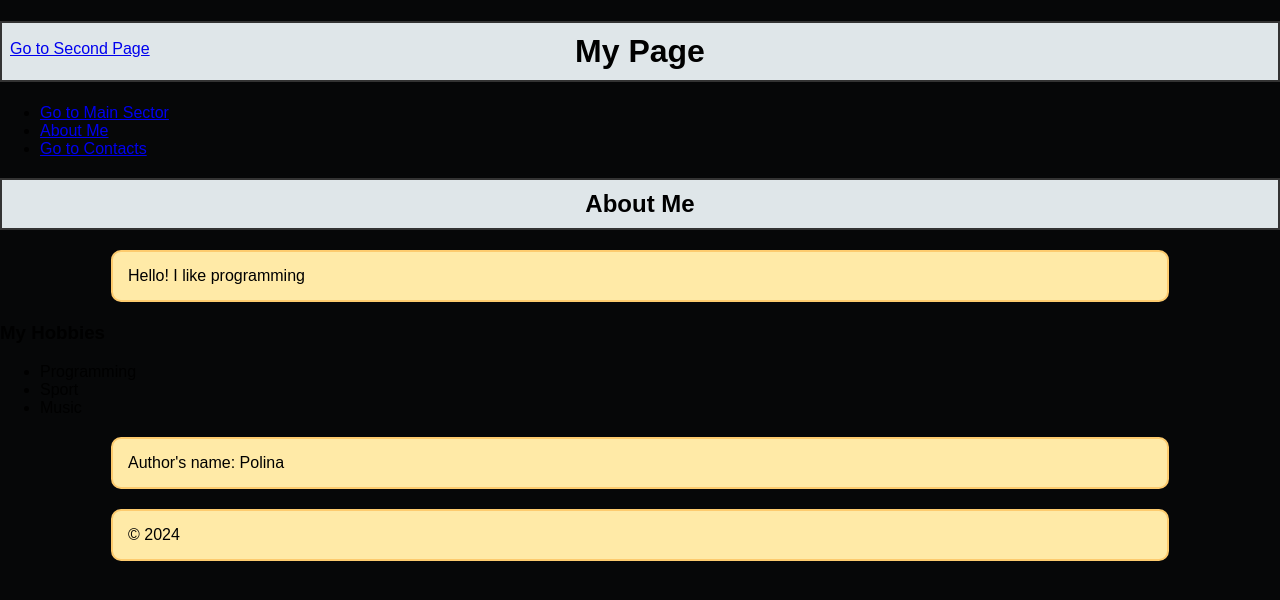
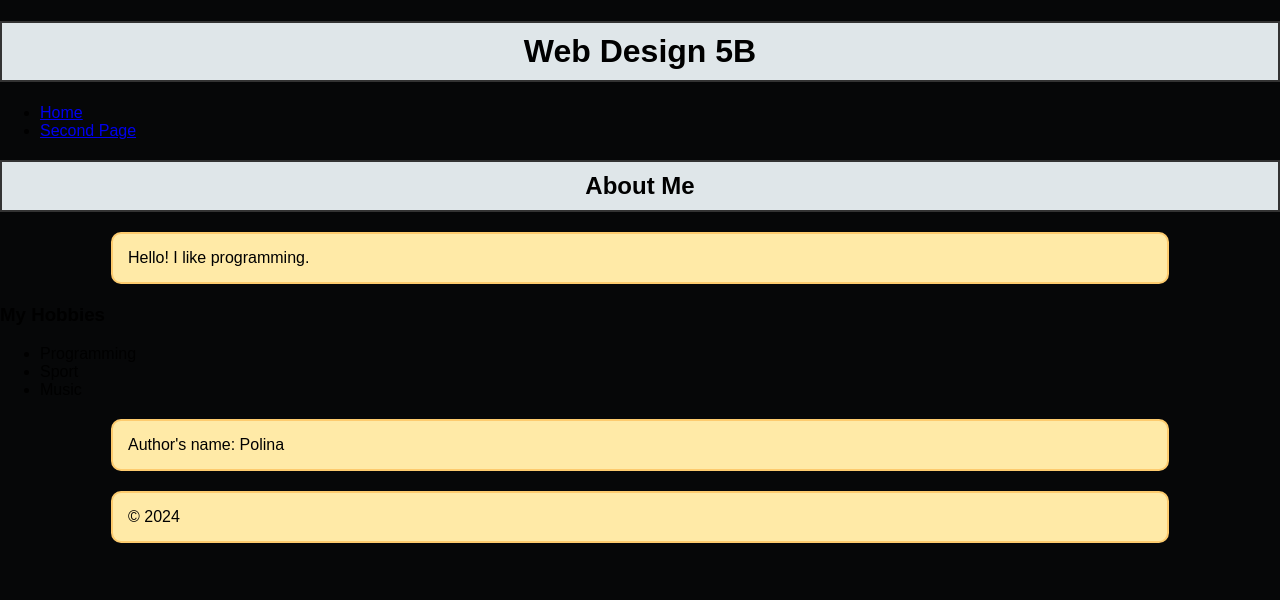
Before and after one commit to PolyaStep/PolyaStep.github.io, a plain HTML site: page index.html in a window 1280 px wide. Drawn offline with Linux system fonts and the light colour scheme.

Commit message:
Add files via upload

```diff
--- a/index.html
+++ b/index.html
@@ -4,35 +4,36 @@
     <link rel="stylesheet" href="styles.css">
     <meta charset="UTF-8">
     <meta name="viewport" content="width=device-width, initial-scale=1.0">
-    <title>Polina Ste</title>
+    <title>Web Design 5B</title>
 </head>
 <body>
-    <a href="second.html" style="position: absolute; top: 40px; left: 10px;">Go to Second Page</a>
+    <div id="header">
+        <h1>Web Design 5B</h1>
+    </div>
 
-    <header>
-        <h1>My Page</h1>
-    </header>
-
+    <div id="nav">
         <nav>
             <ul>
-            <li><a href="#main-content">Go to Main Sector</a></li>
-            <li><a href="#about">About Me</a></li>
-            <li><a href="#footer">Go to Contacts</a></li>
+                <li><a href="index.html">Home</a></li>
+                <li><a href="second.html">Second Page</a></li>
             </ul>
         </nav>
+    </div>
 
-    <main id="main-content">
+    <div id="section">
+        <section>
             <h2>About Me</h2>
-        <p>Hello! I like programming</p>
+            <p>Hello! I like programming.</p>
             <h3>My Hobbies</h3>
             <ul>
                 <li>Programming</li>
                 <li>Sport</li>
                 <li>Music</li>
             </ul>
-    </main>
+        </section>
+    </div>
 
-    <footer id="footer">
+    <footer>
         <p>Author's name: Polina</p>
         <p>&copy; 2024</p>
     </footer>
```
Lines whose indentation alone changed are shown as unchanged.
